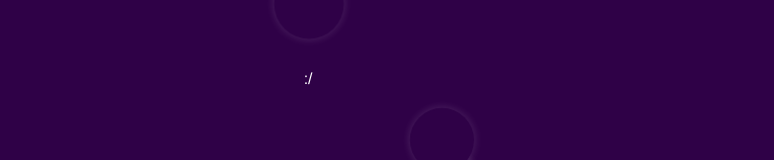
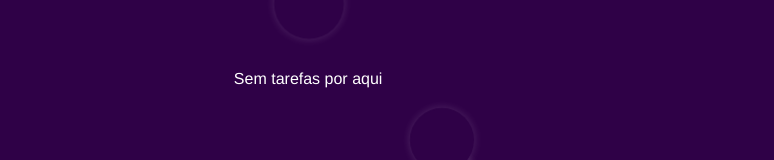
Before and after one commit to Daniel13s/TickIt, a React (Vite) app: page / in a window 1280 px wide. Shown: the part 389-549 px from the top of the page, without its empty margins (90-864 px from the left). Built offline with nearby package versions, Linux system fonts and the light colour scheme.

Commit message:
Update TaskArea.tsx

```diff
--- a/src/components/TaskArea.tsx
+++ b/src/components/TaskArea.tsx
@@ -40,7 +40,7 @@ const TaskArea = () => {
         />
       </div>
       <div id="taskArea">
-        {taskList.length === 0 ? <p>:/</p> : taskList.map((task: InTask) => (
+        {taskList.length === 0 ? <p>Sem tarefas por aqui</p> : taskList.map((task: InTask) => (
           <Task task={task} />
         ))}
       </div>
```
